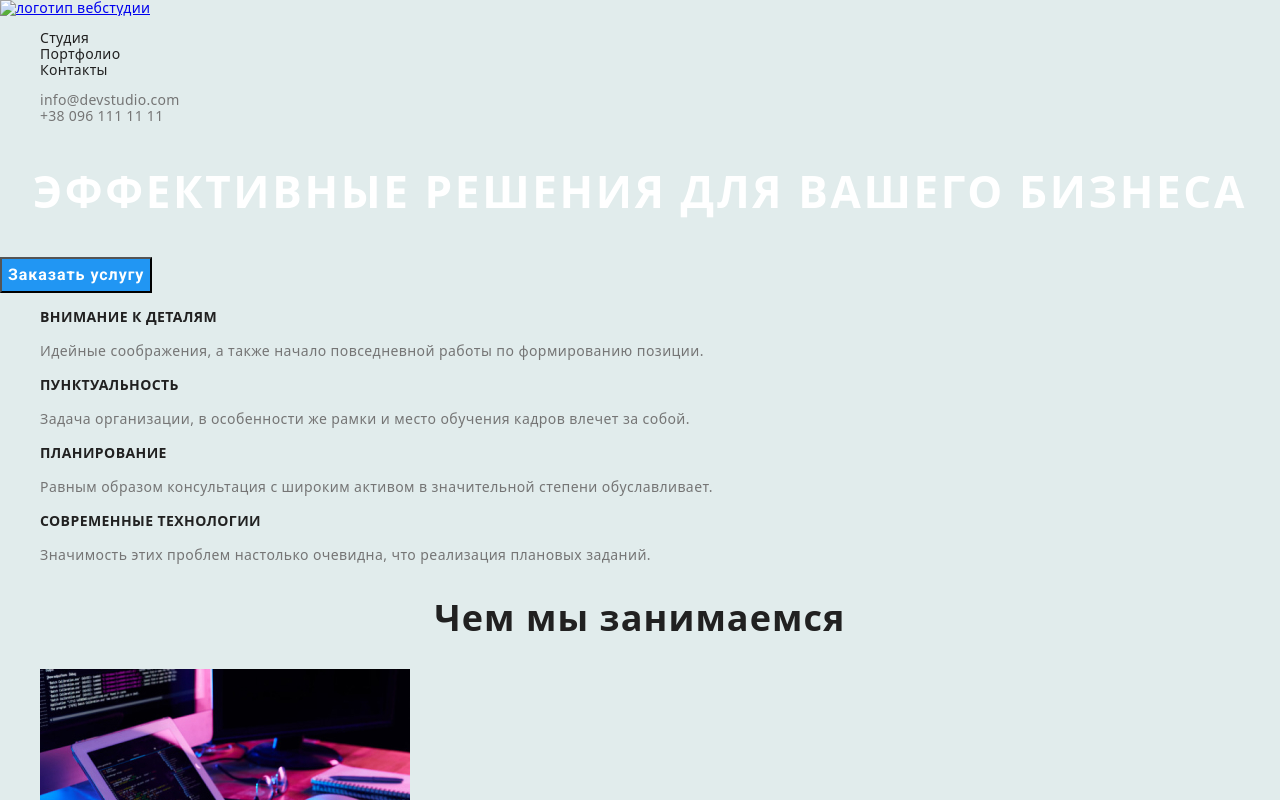
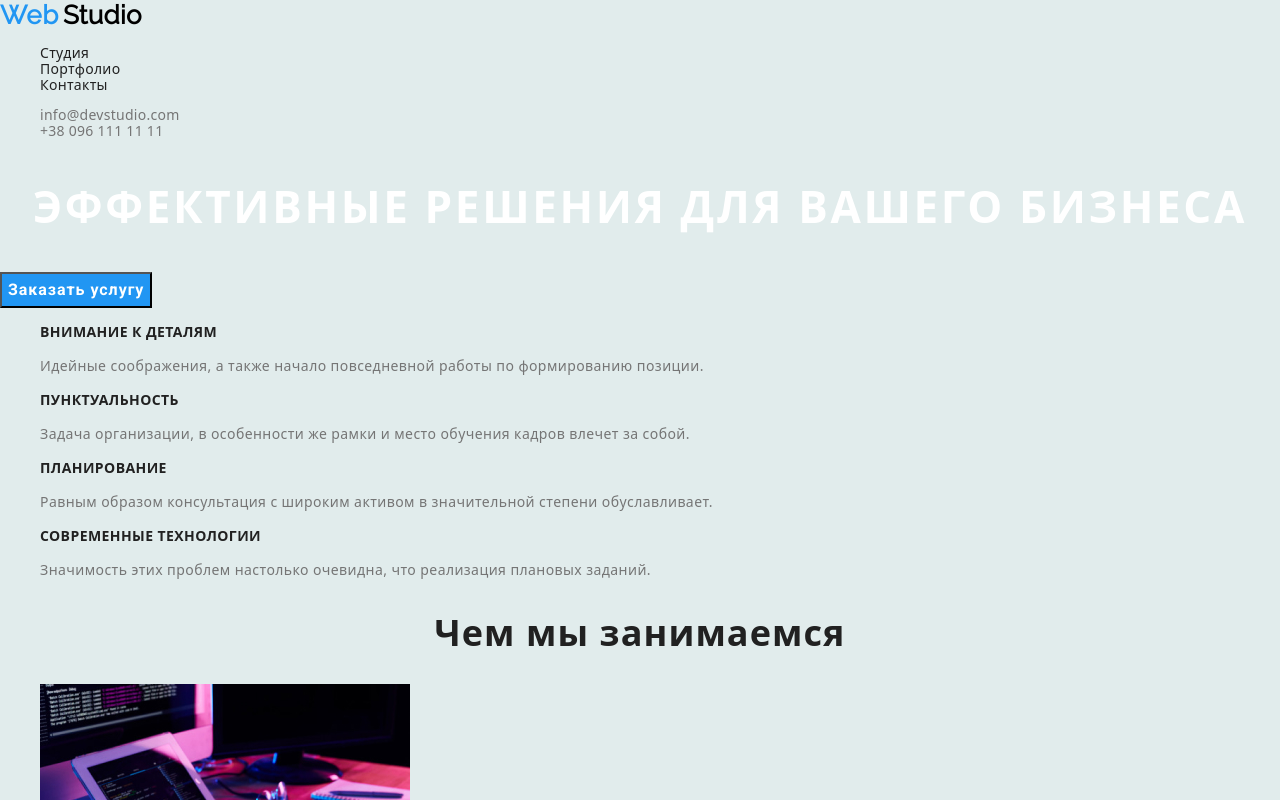
Before and after one commit to Wh1ter/goit-markup-hw-02, a plain HTML site: page index.html in a window 1280 px wide. Shown: the top 800 px of the page. Drawn offline with nearby package versions, Linux system fonts and the light colour scheme.

Commit message:
Исправлена лого компании

```diff
--- a/css/styles.css
+++ b/css/styles.css
@@ -27,6 +27,24 @@ body {
 }
 
 /*  ============ COMPONENTS  ============ */
+.logo {
+    font-family: var(--secondary-font);
+    font-style: normal;
+    font-weight: 700;
+    font-size: 26px;
+    line-height: 1.192;
+    letter-spacing: 0.03em;
+    color: var(--accent-color);
+}
+
+.logo-color-header {
+    font-family: var(--secondary-font);
+    font-style: normal;
+    font-weight: 700;
+    font-size: 26px;
+    color: #000000;
+}
+
 .btn:hover,
 .btn:focus {
 color: var(--title-color);
--- a/index.html
+++ b/index.html
@@ -12,8 +12,9 @@
     <header>
         <!--Навигация страницы-->
         <nav class="nav">
-        <a class="logo-link" href="index.html" aria-label="логотип вебстудии">
-            <img src="./img/WebStudio.jpg" alt="логотип вебстудии">
+        <a class="logo-link link" href="index.html" aria-label="логотип вебстудии">
+            <span class="logo">Web</span>
+            <span class="logo-color-header">Studio</span>
         </a>
         <ul class="list">
             <li>
@@ -104,8 +105,9 @@
         </section>
     </main>
 <footer>
-    <a href="index.html" aria-label="логотип вебстудии">
-        <img src="./img/WebStudio.jpg" alt="логотип вебстудии">
+    <a class="logo-link link" href="index.html" aria-label="логотип вебстудии">
+        <span class="logo">Web</span>
+        <span class="logo-color-header">Studio</span>
     </a>
     <ul class="list">
         <!--Где мы-->
```
Also changed, not shown: portfolio.html (+7 -5 lines).
